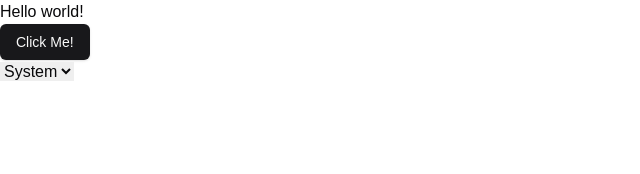
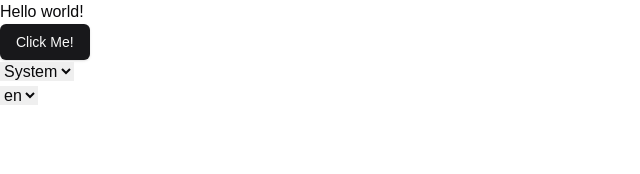
Before and after one commit to Lee-Minhoon/hestia, a Next.js app: page /en in a window 1280 px wide. Shown: the top 174 px of the page, without its empty margins (0-640 px from the left). Built offline with nearby package versions, Linux system fonts and the light colour scheme.

Commit message:
feat: add locale-switcher component

```diff
--- a/src/app/[locale]/page.tsx
+++ b/src/app/[locale]/page.tsx
@@ -1,5 +1,6 @@
 import { useTranslations } from "next-intl";
 
+import { LocaleSwitcher } from "@/components/controls/locale-switcher";
 import { ThemeSwitcher } from "@/components/controls/theme-switcher";
 import { Button } from "@/components/ui/button";
 
@@ -13,6 +14,9 @@ export default function Home() {
       <div>
         <ThemeSwitcher />
       </div>
+      <div>
+        <LocaleSwitcher />
+      </div>
     </div>
   );
 }
--- /dev/null
+++ b/src/components/controls/locale-switcher.tsx
@@ -0,0 +1,29 @@
+"use client";
+
+import { useLocale } from "next-intl";
+
+import { Locale } from "@/lib/i18n/locale";
+import { usePathname, useRouter } from "@/lib/i18n/routing";
+
+const LocaleSwitcher = () => {
+  const locale = useLocale();
+  const router = useRouter();
+  const pathname = usePathname();
+
+  return (
+    <select
+      value={locale}
+      onChange={(e) => {
+        router.push(pathname, { locale: e.target.value });
+      }}
+    >
+      {Object.values(Locale).map((locale) => (
+        <option key={locale} value={locale}>
+          {locale}
+        </option>
+      ))}
+    </select>
+  );
+};
+
+export { LocaleSwitcher };
```
